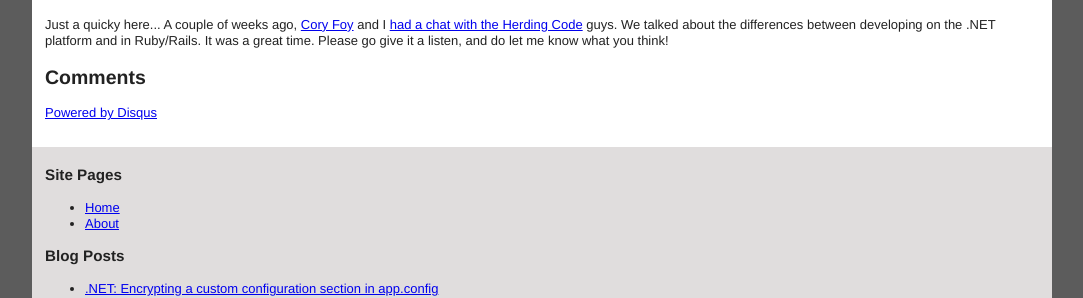
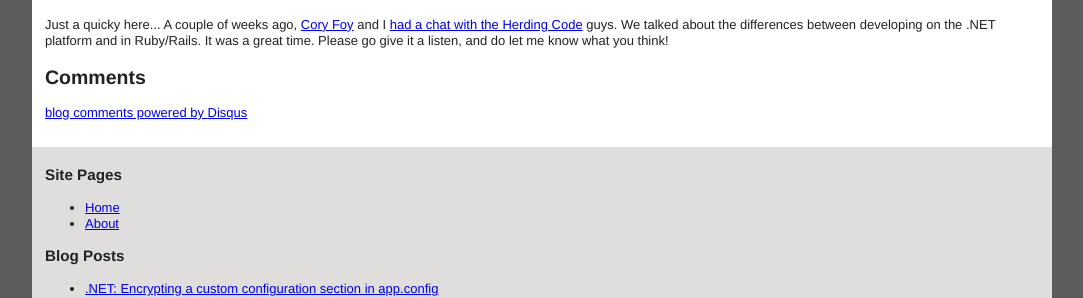
Before and after one commit to hotgazpacho/hotgazpacho.github.com, a Jekyll site: the page built from _posts/2010-06-08-im-on-herding-code.html, in a window 1280 px wide. Shown: the part 231-529 px from the top of the page, without its empty margins (98-1181 px from the left). Built offline with Jekyll 4.4.1, drawn with Linux system fonts in a browser that asks for light colours; nearby versions of some CDN libraries; Markdown is read by kramdown in place of the engine named in the settings; comment, search, counter and statistics services are not loaded; part of the change alters nothing that is shown.

Commit message:
Woops! added the widget instead of the main disqus bits

```diff
--- a/_layouts/post.html
+++ b/_layouts/post.html
@@ -12,8 +12,24 @@
       {{ content }}
       <section>
       <h2>Comments</h2>
-      <script type="text/javascript"
-        src="http://hotgazpacho.disqus.com/combination_widget.js?num_items=5&hide_mods=0&color=grey&default_tab=people&excerpt_length=200"></script><a href="http://disqus.com/">Powered by Disqus</a>
+      <div id="disqus_thread"></div>
+<script type="text/javascript">
+    /* * * CONFIGURATION VARIABLES: EDIT BEFORE PASTING INTO YOUR WEBPAGE * * */
+    var disqus_shortname = 'hotgazpacho'; // required: replace example with your forum shortname
+
+    // The following are highly recommended additional parameters. Remove the slashes in front to use.
+    // var disqus_identifier = 'unique_dynamic_id_1234';
+    // var disqus_url = 'http://example.com/permalink-to-page.html';
+
+    /* * * DON'T EDIT BELOW THIS LINE * * */
+    (function() {
+        var dsq = document.createElement('script'); dsq.type = 'text/javascript'; dsq.async = true;
+        dsq.src = 'http://' + disqus_shortname + '.disqus.com/embed.js';
+        (document.getElementsByTagName('head')[0] || document.getElementsByTagName('body')[0]).appendChild(dsq);
+    })();
+</script>
+<noscript>Please enable JavaScript to view the <a href="http://disqus.com/?ref_noscript">comments powered by Disqus.</a></noscript>
+<a href="http://disqus.com" class="dsq-brlink">blog comments powered by <span class="logo-disqus">Disqus</span></a>
       </section>
     </div>
     <footer>
```
